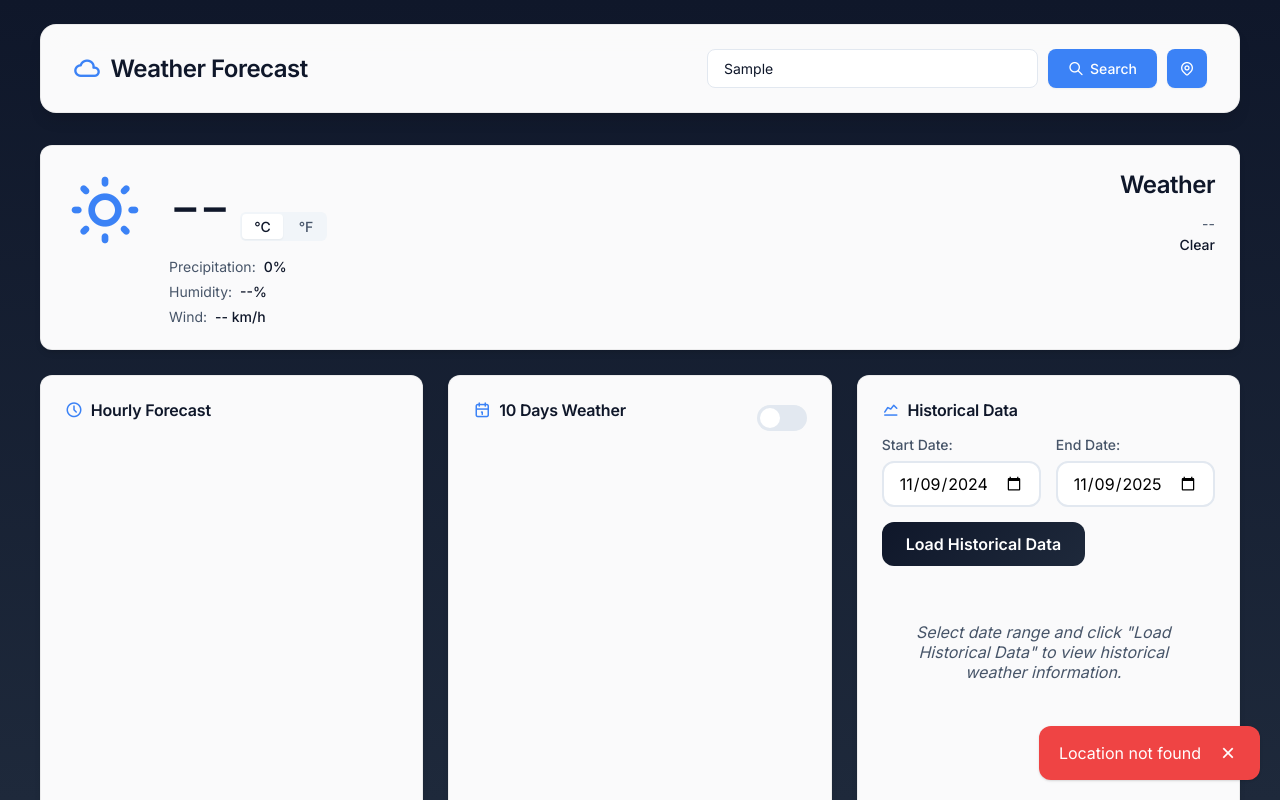
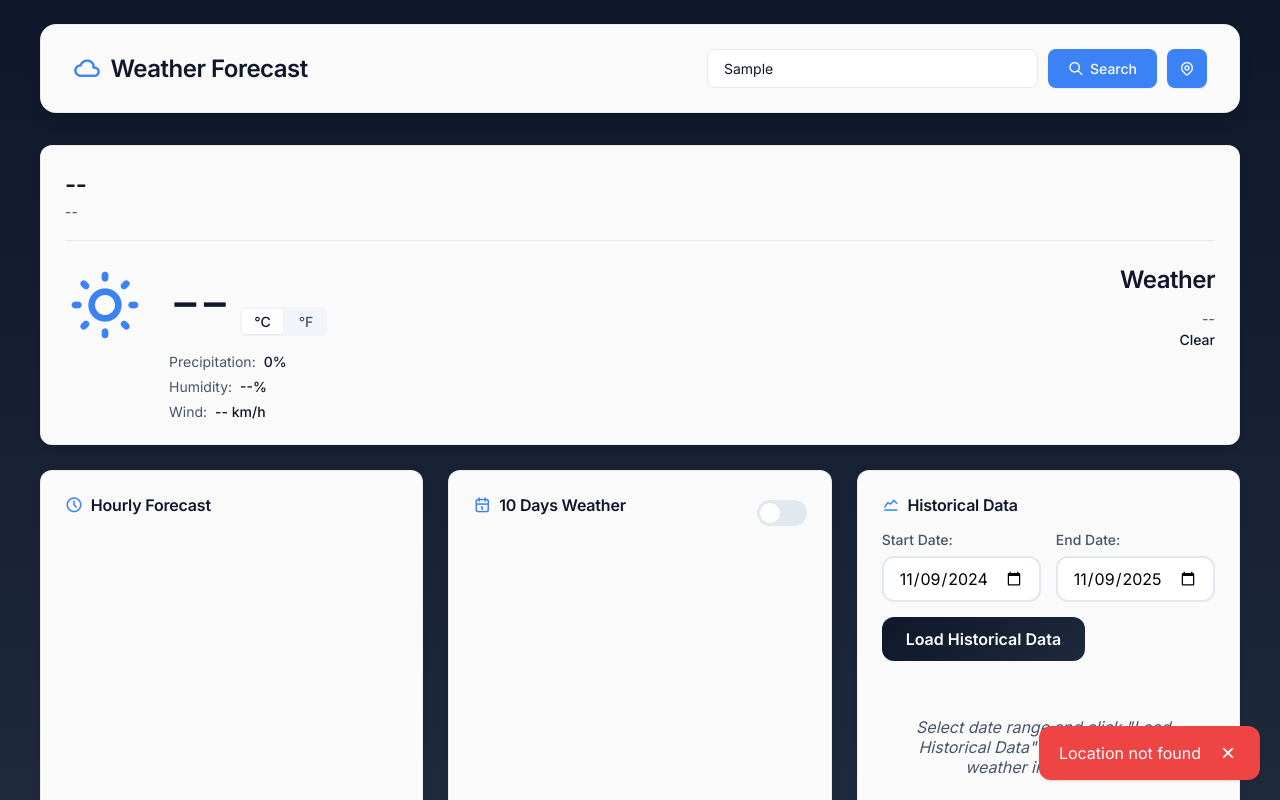
Before and after one commit to AbdulRehaman942004/Weather-App, a plain HTML site: page index.html in a window 1280 px wide. Both pictures are taken after typing "Sample" into the empty fields and a click on the button "Search". Shown: the top 800 px of the page. Drawn offline with Linux system fonts and the light colour scheme; no server answers.

Commit message:
added the location name in the weather card

```diff
--- a/index.html
+++ b/index.html
@@ -52,6 +52,10 @@
                     <p>Loading weather data...</p>
                 </div>
                 <div class="weather-content" id="weatherContent" style="display: none;">
+                    <div class="location-header">
+                        <h2 class="location-name" id="locationName">--</h2>
+                        <p class="location-country" id="locationCountry">--</p>
+                    </div>
                     <div class="current-weather-header">
                         <div class="weather-main-section">
                             <div class="weather-icon-large" id="weatherIcon">
--- a/static/script.js
+++ b/static/script.js
@@ -383,8 +383,22 @@ async function loadWeather(lat = null, lon = null, location = null, pastDays = 0
 
 // Display weather data
 function displayWeather(data) {
-    // Store coordinates for historical data
+    // Update location name
     if (data.location) {
+        const locationNameEl = document.getElementById('locationName');
+        const locationCountryEl = document.getElementById('locationCountry');
+
+        if (locationNameEl && data.location.name) {
+            locationNameEl.textContent = data.location.name;
+        }
+
+        if (locationCountryEl && data.location.country) {
+            locationCountryEl.textContent = data.location.country;
+        } else if (locationCountryEl) {
+            locationCountryEl.textContent = '';
+        }
+
+        // Store coordinates for historical data
         if (data.location.latitude && data.location.longitude) {
             currentLat = data.location.latitude;
             currentLon = data.location.longitude;
--- a/static/style.css
+++ b/static/style.css
@@ -372,6 +372,28 @@ body {
 
 @keyframes spin {
     to { transform: rotate(360deg); }
+}
+
+/* Location Header */
+.location-header {
+    margin-bottom: 24px;
+    padding-bottom: 20px;
+    border-bottom: 1px solid var(--border-color);
+}
+
+.location-name {
+    font-size: 24px;
+    font-weight: 600;
+    color: var(--text-primary);
+    margin-bottom: 4px;
+    letter-spacing: -0.5px;
+}
+
+.location-country {
+    font-size: 14px;
+    color: var(--text-secondary);
+    font-weight: 400;
+    margin: 0;
 }
 
 /* Current Weather Header */
```
